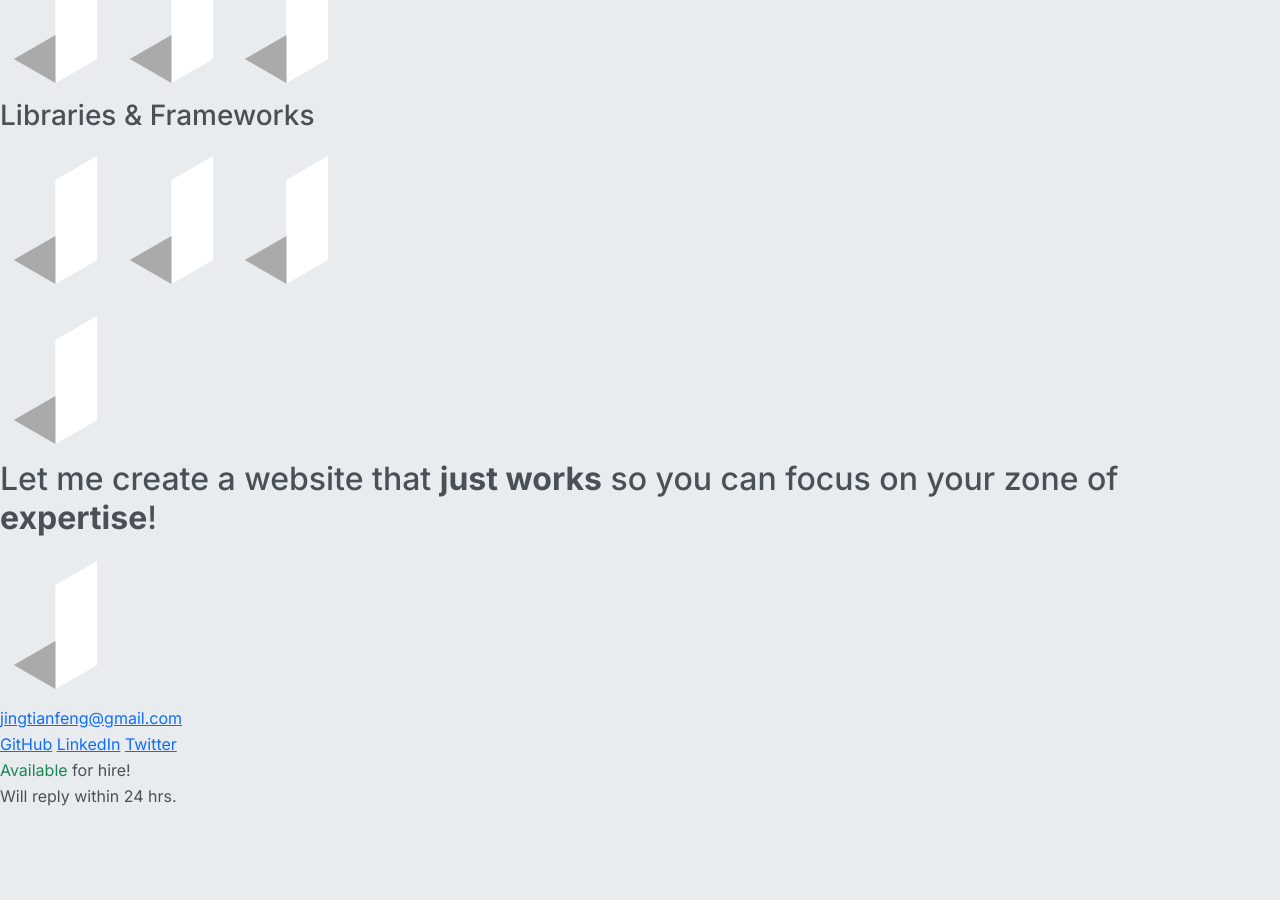
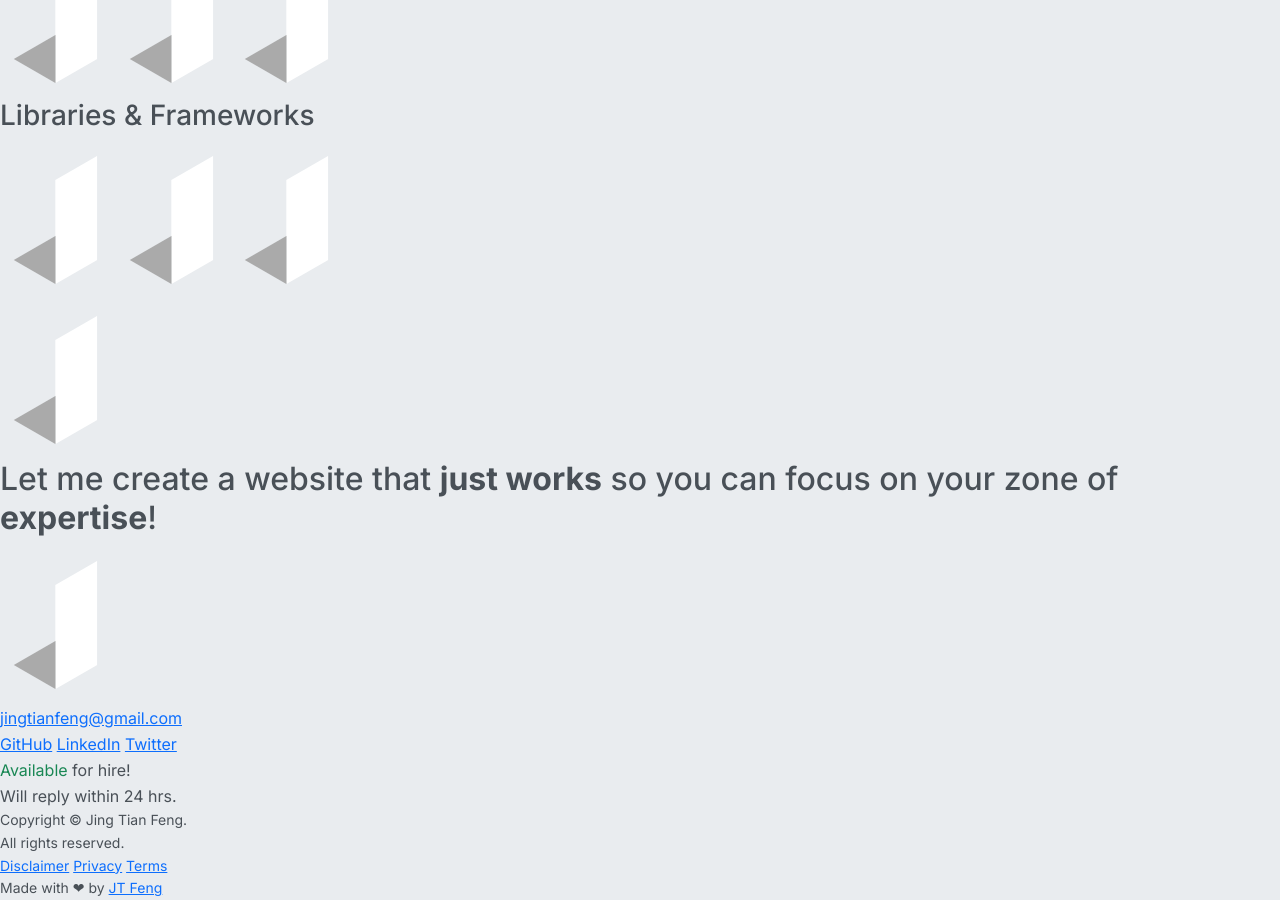
Before and after one commit to jingtianfeng/jtfeng-personal-1, a Jekyll site: the page built from index.html, in a window 1280 px wide and 900 px high, scrolled down 1509 px. Built offline with Jekyll 4.4.1, drawn with Linux system fonts in a browser that asks for light colours; before the commit the page ends 2318 px from its top, so only the background shows below that.

Commit message:
Update footer: small prints

```diff
--- a/_includes/footer.html
+++ b/_includes/footer.html
@@ -13,4 +13,19 @@
             Will reply within 24 hrs.
         </div>
     </div>
+    <div>
+        <small class="d-block">
+            Copyright © Jing Tian Feng. <br>
+            All rights reserved.
+        </small>
+        <small class="d-block">
+            <a href="/disclaimer">Disclaimer</a>
+            <a href="/privacy">Privacy</a>
+            <a href="/terms">Terms</a>
+        </small>
+        <small class="d-block">
+            Made with ❤ by
+            <a href="https://jtfeng.com">JT Feng</a>
+        </small>
+    </div>
 </footer>
```
